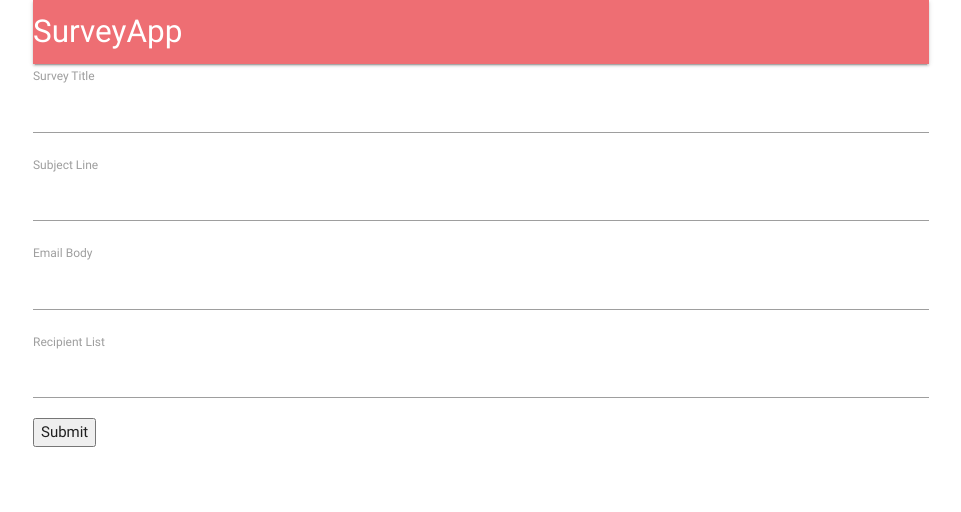
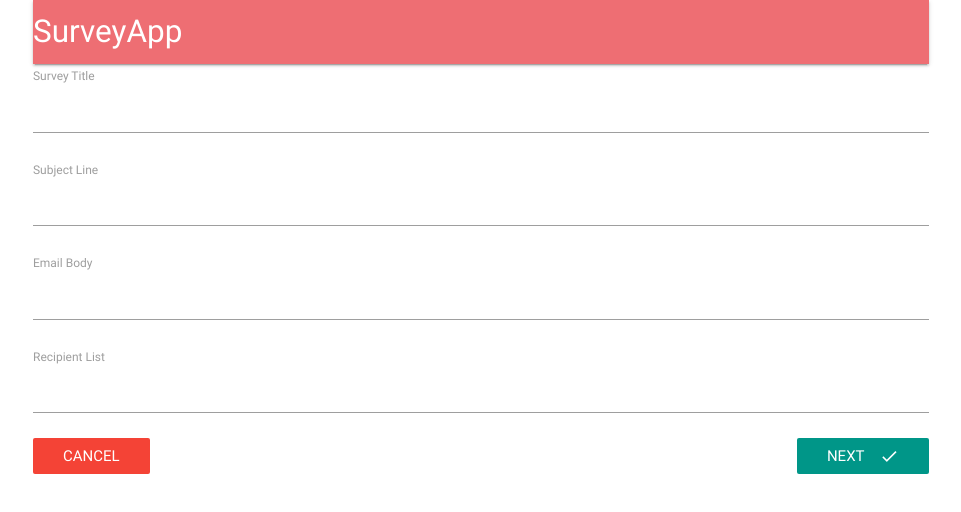
Before and after one commit to dmayes403/SurveyApp, a React (Create React App) app in the folder client/: page /surveys/new in a window 1280 px wide. Shown: the top 512 px of the page, without its empty margins (159-1120 px from the left). Built offline with nearby package versions, Linux system fonts and the light colour scheme; no server answers.

Commit message:
writing validation

```diff
--- a/client/src/components/surveys/SurveyField.js
+++ b/client/src/components/surveys/SurveyField.js
@@ -2,13 +2,19 @@
 // and text input.
 import React from 'react';
 
-export default ({ input, label }) => {
-    // ^^ properties are automatically given through reactForm and through props added to Field element. This is the same as props.input
+export default ({ input, label, meta: { error, touched } }) => {
+    // ^^ properties are automatically given through reactForm and through props added to Field element. This is the same as props.input.
+    // meta property comes from redux errors. Nested destructoring. This pulls error, and touched off of the meta property,
+    // which is pulled off of the props.
     return (
         <div>
             <label>{label}</label>
-            <input {...input}/>
+            <input {...input} style={{ marginBottom: '5px' }}/>
             {/* ^^ this is the same as doing onBlur={input.onBlur} onChange={input.onChange} etc */}
+            <div className="red-text" style={{ marginBottom: '20px' }}>
+                {touched && error}
+            </div>
+            {/* ^^ touched is a boolean, this is why this expression is evaluated */}
         </div>
     );
 };
--- a/client/src/components/surveys/SurveyForm.js
+++ b/client/src/components/surveys/SurveyForm.js
@@ -1,5 +1,6 @@
 import React, { Component } from 'react';
 import { reduxForm, Field } from 'redux-form';
+import { Link } from 'react-router-dom';
 import SurveyField from './SurveyField';
 import _ from 'lodash';
 
@@ -31,13 +32,38 @@
             <div>
                 <form onSubmit={this.props.handleSubmit(values => console.log(values))}>
                     {this.renderFields()}
-                    <button type="submit">Submit</button>
+                    <Link to="/surveys" className="red btn-flat white-text">
+                        Cancel
+                    </Link>
+                    <button type="submit" className="teal btn-flat right white-text">
+                        Next
+                        <i className="material-icons right">done</i>
+                        {/* the word between the i tags is a key word used with material to create the icon */}
+                    </button>
                 </form>
             </div>
         );
     }
 }
 
+function validate(values) {
+    const errors = {};
+
+    _.each(FIELDS, ({ name }) => {
+        if (!values[name]) {
+            errors[name] = `You must have a ${name}!`
+        }
+    })
+
+
+    // ^^ properties being added to the errors object must be the name values of the Fields.
+    // that is how redux form know how to connect what error to which field. And passes it as a prop
+    return errors;
+}
+
 export default reduxForm({
+    validate,
+    // validate: validate,
+    // ^^ the value 'validate' is referring to the function validate above
     form: 'surveyForm'
 })(SurveyForm);
```
